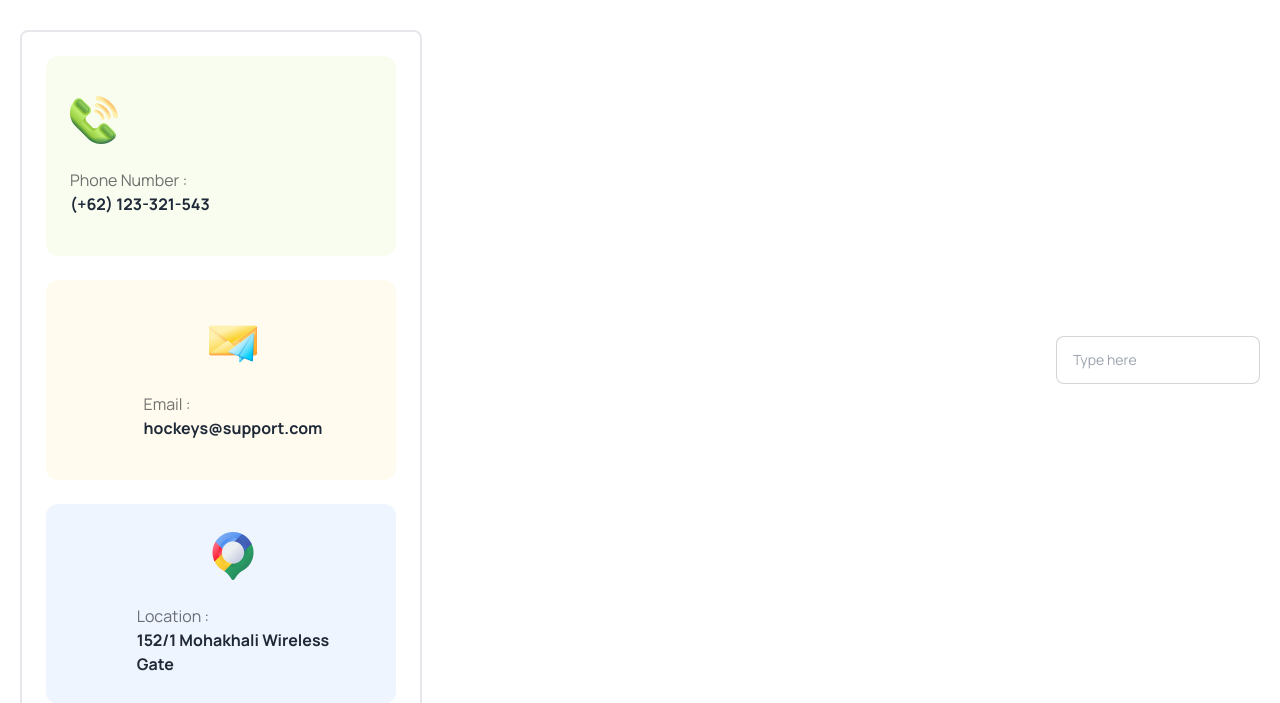
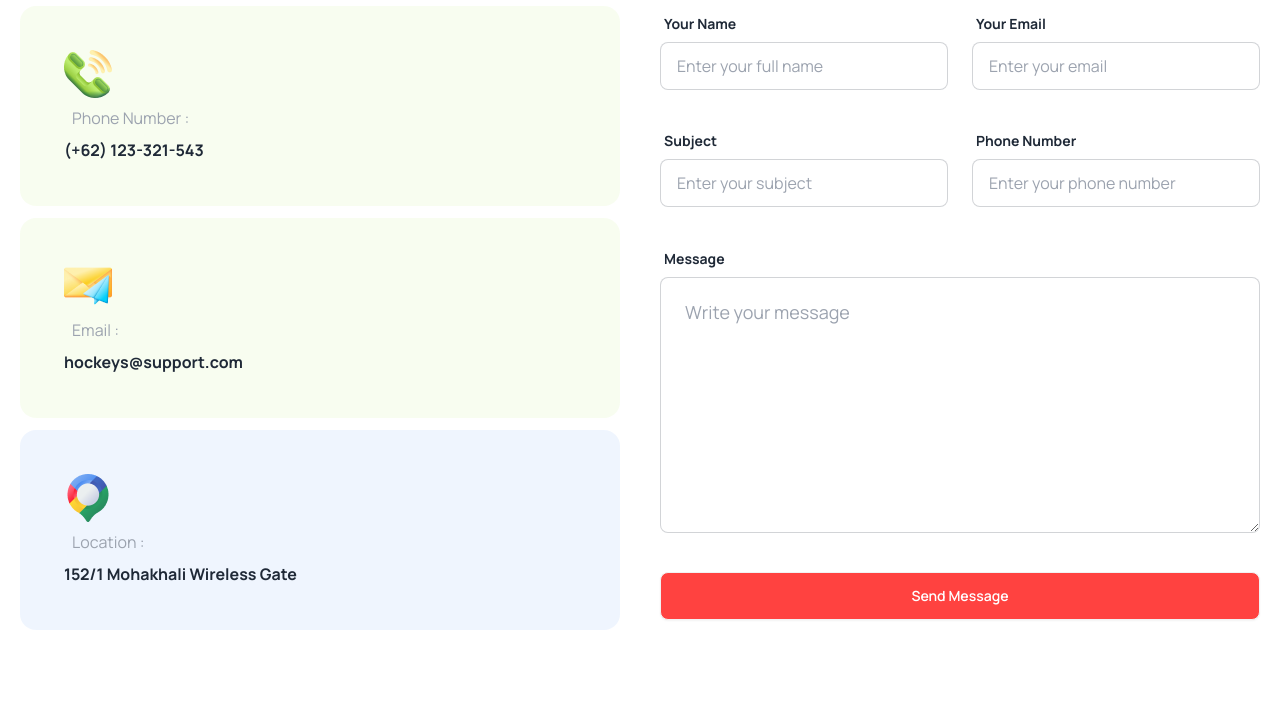
Before and after one commit to noushin-nusrat/hokey-s, a plain HTML site: page index.html in a window 1280 px wide. Shown: the part 5270-5973 px from the top of the page. Drawn offline with nearby package versions, Linux system fonts and the light colour scheme.

Commit message:
added social media and form section

```diff
--- a/index.html
+++ b/index.html
@@ -510,44 +510,97 @@
             </div>
         </section>
         <!-- Get In Touch section -->
-        <section class="container mx-auto p-5 mt-16 ">
-            <div class="flex flex-col justify-center border-y-2 border-dashed items-center text-center py-4">
-                <h3 class="text-4xl font-extrabold  mt-10">Get In Touch</h3>
-                <p class="font-medium text-lg mt-6 text-[#13131899]">Connect with us today for personalized assistance
+        <section class="container mx-auto p-5 mt-16">
+            <div class=" my-8 text-center  border-y-2 border-dashed">
+                <h1 class="text-2xl lg:text-3xl mt-7 font-extrabold">Get In Touch</h1>
+                <p class="py-3 pb-11 text-gray-400">Connect with us today for personalized assistance
                     and <br> meaningful conversations.</p>
             </div>
-            <div class=" flex justify-between items-center">
-                <!-- info -->
-                <div
-                    class=" p-6 border-2 border-[rgba(19, 19, 24, 0.10)] rounded-lg mt-16 flex flex-col justify-center items-center">
-                    <div
-                        class="flex flex-col mb-6 justify-center items-start pl-6 rounded-xl w-full h-full lg:w-[350px] lg:h-[200px] bg-[#bced6e1a]">
+
+            <div class="flex flex-col lg:flex-row gap-10 pb-11 mx-4 lg:mx-0">
+                <div class="flex flex-col gap-3 flex-1">
+                    <div class="bg-[#bced6d1a] p-11 rounded-2xl">
                         <img src="./Images/Group 1171275317.png" alt="">
-                        <div class="mt-6">
-                            <p class="text-[#13131899]">Phone Number : </p>
-                            <p class="font-bold">(+62) 123-321-543</p>
-                        </div>
+                        <p class="text-gray-400 p-2">Phone Number :</p>
+                        <p class="font-bold">(+62) 123-321-543</p>
                     </div>
-                    <div
-                        class="flex flex-col mb-6 justify-center items-center pl-6 w-full h-full lg:w-[350px] lg:h-[200px] rounded-xl bg-[#fddb5f1a]">
+                    <div class="bg-[#bced6d1a] p-11 rounded-2xl">
                         <img src="./Images/Group 1171275318.png" alt="">
-                        <div class="mt-6">
-                            <p class="text-[#13131899]">Email : </p>
-                            <p class="font-bold">hockeys@support.com</p>
-                        </div>
+                        <p class="text-gray-400 p-2">Email : </p>
+                        <p class="font-bold">hockeys@support.com</p>
                     </div>
-                    <div
-                        class="flex flex-col mb-6 justify-center items-center pl-6 w-full h-full lg:w-[350px] lg:h-[200px] rounded-xl bg-[#629cf31a]">
+                    <div class="bg-[#629cf31a] p-11 rounded-2xl">
                         <img src="./Images/Group 1171275321.png" alt="">
-                        <div class="mt-6">
-                            <p class="text-[#13131899]">Location :</p>
-                            <p class="font-bold">152/1 Mohakhali Wireless <br> Gate</p>
-                        </div>
+                        <p class="text-gray-400 p-2">Location :</p>
+                        <p class="font-bold">152/1 Mohakhali Wireless Gate</p>
                     </div>
                 </div>
-                <!-- form -->
-                <div>
-                    <input type="text" placeholder="Type here" class="input input-bordered input-md w-full max-w-xs" />
+                <div class="grid grid-cols-1 lg:grid-cols-2 flex-1 gap-6 mx-4 lg:mx-0">
+
+                    <div class="">
+                        <label class="form-control w-full max-w-xs">
+                            <div class="label">
+                                <span class="label-text font-bold">Your Name</span>
+                            </div>
+                            <input type="text" placeholder="Enter your full name"
+                                class="input input-bordered w-full max-w-xs" />
+                        </label>
+                    </div>
+
+                    <div>
+                        <label class="form-control w-full max-w-xs">
+                            <div class="label">
+                                <span class="label-text font-bold">Your Email</span>
+                            </div>
+                            <input type="email" placeholder="Enter your email"
+                                class="input input-bordered w-full max-w-xs" />
+                        </label>
+                    </div>
+
+                    <div>
+                        <label class="form-control w-full max-w-xs">
+                            <div class="label">
+                                <span class="label-text font-bold">Subject</span>
+                            </div>
+                            <input type="text" placeholder="Enter your subject"
+                                class="input input-bordered w-full max-w-xs" />
+                        </label>
+                    </div>
+
+                    <div>
+                        <label class="form-control w-full max-w-xs">
+                            <div class="label">
+                                <span class="label-text font-bold">Phone Number</span>
+                            </div>
+                            <input type="text" placeholder="Enter your phone number"
+                                class="input input-bordered w-full max-w-xs" />
+                        </label>
+                    </div>
+
+
+                    <div class="lg:col-span-2">
+                        <label class="form-control w-full max-w-xs">
+                            <div class="label">
+                                <span class="label-text font-bold">Message</span>
+                            </div>
+                        </label>
+                        <textarea placeholder="Write your message"
+                            class="textarea textarea-bordered textarea-lg h-64 w-full"></textarea>
+
+                    </div>
+                    <button class="btn bg-[#FF4240] w-full lg:col-span-2 text-white">Send Message</button>
+                </div>
+            </div>
+
+            <!-- Social media section -->
+            <div class="text-center mt-8 mb-16 bg-gray-100 lg:pt-2 p-6 rounded-2xl mx-3 lg:mx-0">
+                <h1 class="font-bold py-3 lg:text-2xl ">Social Media</h1>
+                <div class="flex gap-6 justify-center">
+                    <i class="fa-brands fa-twitter"></i>
+                    <i class="fa-brands fa-facebook"></i>
+                    <i class="fa-brands fa-instagram"></i>
+                    <i class="fa-brands fa-github"></i>
+
                 </div>
             </div>
         </section>
```
